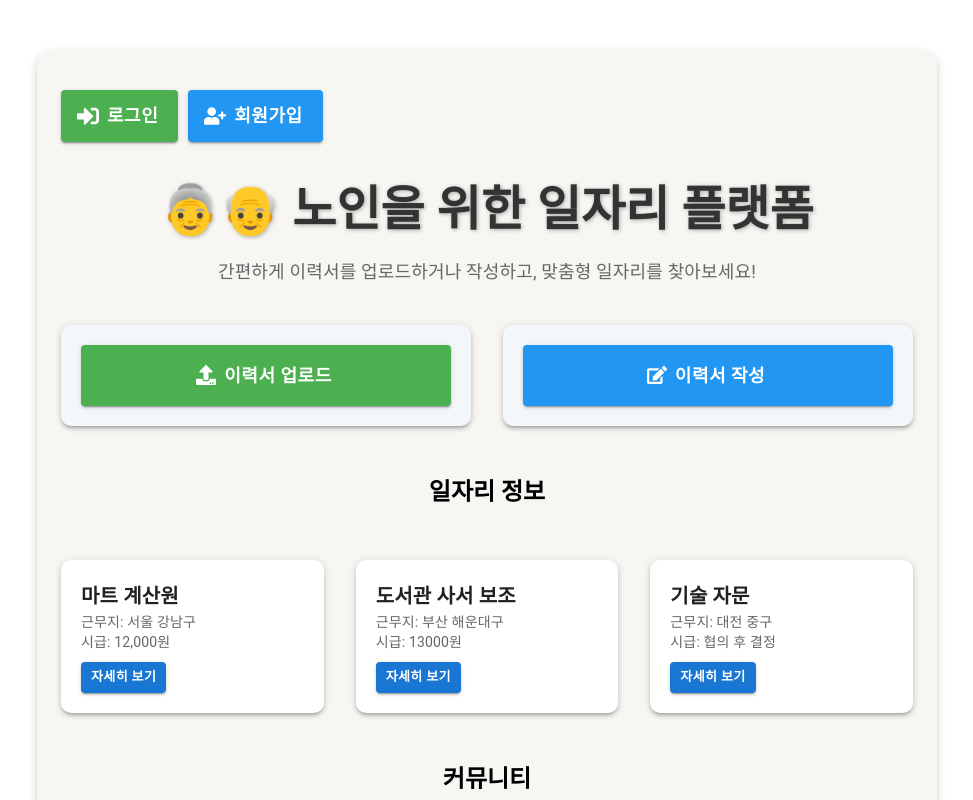
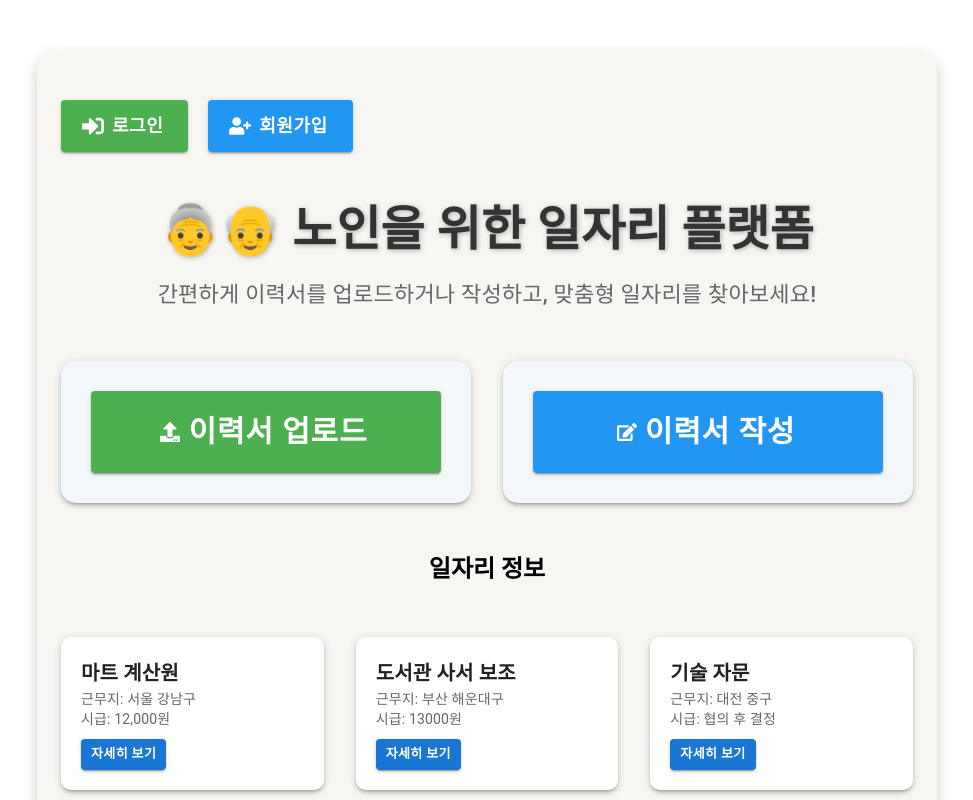
Before and after one commit to 1TAEKIM/forever_young, a React (Create React App) app in the folder frontend/: page / in a window 1280 px wide. Shown: the top 800 px of the page, without its empty margins (153-1126 px from the left). Built offline with nearby package versions, Linux system fonts and the light colour scheme.

Commit message:
Fix: Font size

```diff
--- a/frontend/src/components/MainPage.js
+++ b/frontend/src/components/MainPage.js
@@ -17,11 +17,11 @@ const Main = ({ isLoggedIn, setIsLoggedIn }) => {
       maxWidth="md"
       sx={{
         textAlign: "center",
-        padding: "40px",
+        padding: "50px",
         backgroundColor: "#f7f6f2",
-        borderRadius: "15px",
+        borderRadius: "20px",
         marginTop: "50px",
-        boxShadow: "0px 4px 10px rgba(0, 0, 0, 0.2)",
+        boxShadow: "0px 6px 15px rgba(0, 0, 0, 0.2)",
       }}
     >
       {/* Header */}
@@ -30,7 +30,7 @@ const Main = ({ isLoggedIn, setIsLoggedIn }) => {
           display: "flex",
           justifyContent: "space-between",
           alignItems: "center",
-          marginBottom: "40px",
+          marginBottom: "50px",
         }}
       >
         {isLoggedIn ? (
@@ -39,9 +39,9 @@ const Main = ({ isLoggedIn, setIsLoggedIn }) => {
             size="large"
             onClick={handleLogout}
             sx={{
-              fontSize: "18px",
+              fontSize: "22px", // 글씨 크기 확대
               fontWeight: "bold",
-              padding: "10px 20px",
+              padding: "15px 30px",
               backgroundColor: "#FF6F61",
               color: "#FFF",
               "&:hover": {
@@ -52,15 +52,15 @@ const Main = ({ isLoggedIn, setIsLoggedIn }) => {
             로그아웃
           </Button>
         ) : (
-          <Box sx={{ display: "flex", gap: "10px" }}>
+          <Box sx={{ display: "flex", gap: "20px" }}>
             <Button
               variant="contained"
               size="large"
               onClick={() => navigate("/login")}
               sx={{
-                fontSize: "18px",
+                fontSize: "18px", // 글씨 크기 확대
                 fontWeight: "bold",
-                padding: "10px 20px",
+                padding: "10px 25px",
                 backgroundColor: "#4CAF50",
                 color: "#FFF",
                 "&:hover": {
@@ -76,9 +76,9 @@ const Main = ({ isLoggedIn, setIsLoggedIn }) => {
               size="large"
               onClick={() => navigate("/register")}
               sx={{
-                fontSize: "18px",
+                fontSize: "18px", // 글씨 크기 확대
                 fontWeight: "bold",
-                padding: "10px 20px",
+                padding: "10px 25px",
                 backgroundColor: "#2196F3",
                 color: "#FFF",
                 "&:hover": {
@@ -98,8 +98,9 @@ const Main = ({ isLoggedIn, setIsLoggedIn }) => {
         sx={{
           fontWeight: "bold",
           color: "#333",
+          fontSize: "3rem", // 글씨 크기 확대
           marginBottom: "20px",
-          textShadow: "1px 1px 4px rgba(0, 0, 0, 0.3)",
+          textShadow: "1px 1px 5px rgba(0, 0, 0, 0.3)",
         }}
       >
         👵👴 노인을 위한 일자리 플랫폼
@@ -107,9 +108,10 @@ const Main = ({ isLoggedIn, setIsLoggedIn }) => {
       <Typography
         variant="body1"
         sx={{
-          fontSize: "18px",
+          fontSize: "22px", // 글씨 크기 확대
+          fontWeight: "500",
           color: "#666",
-          marginBottom: "40px",
+          marginBottom: "50px",
         }}
       >
         간편하게 이력서를 업로드하거나 작성하고, 맞춤형 일자리를 찾아보세요!
@@ -121,12 +123,12 @@ const Main = ({ isLoggedIn, setIsLoggedIn }) => {
           <Paper
             elevation={3}
             sx={{
-              padding: "20px",
-              borderRadius: "10px",
+              padding: "30px", // 버튼 컨테이너 크기 확대
+              borderRadius: "15px",
               backgroundColor: "#F3F7FA",
               textAlign: "center",
               "&:hover": {
-                boxShadow: "0px 6px 15px rgba(0, 0, 0, 0.3)",
+                boxShadow: "0px 8px 20px rgba(0, 0, 0, 0.3)",
               },
             }}
           >
@@ -135,7 +137,7 @@ const Main = ({ isLoggedIn, setIsLoggedIn }) => {
               color="primary"
               fullWidth
               sx={{
-                fontSize: "18px",
+                fontSize: "30px", // 글씨 크기 확대
                 padding: "15px",
                 fontWeight: "bold",
                 backgroundColor: "#4CAF50",
@@ -154,12 +156,12 @@ const Main = ({ isLoggedIn, setIsLoggedIn }) => {
           <Paper
             elevation={3}
             sx={{
-              padding: "20px",
-              borderRadius: "10px",
+              padding: "30px", // 버튼 컨테이너 크기 확대
+              borderRadius: "15px",
               backgroundColor: "#F3F7FA",
               textAlign: "center",
               "&:hover": {
-                boxShadow: "0px 6px 15px rgba(0, 0, 0, 0.3)",
+                boxShadow: "0px 8px 20px rgba(0, 0, 0, 0.3)",
               },
             }}
           >
@@ -168,7 +170,7 @@ const Main = ({ isLoggedIn, setIsLoggedIn }) => {
               color="secondary"
               fullWidth
               sx={{
-                fontSize: "18px",
+                fontSize: "30px", // 글씨 크기 확대
                 padding: "15px",
                 fontWeight: "bold",
                 backgroundColor: "#2196F3",
```
